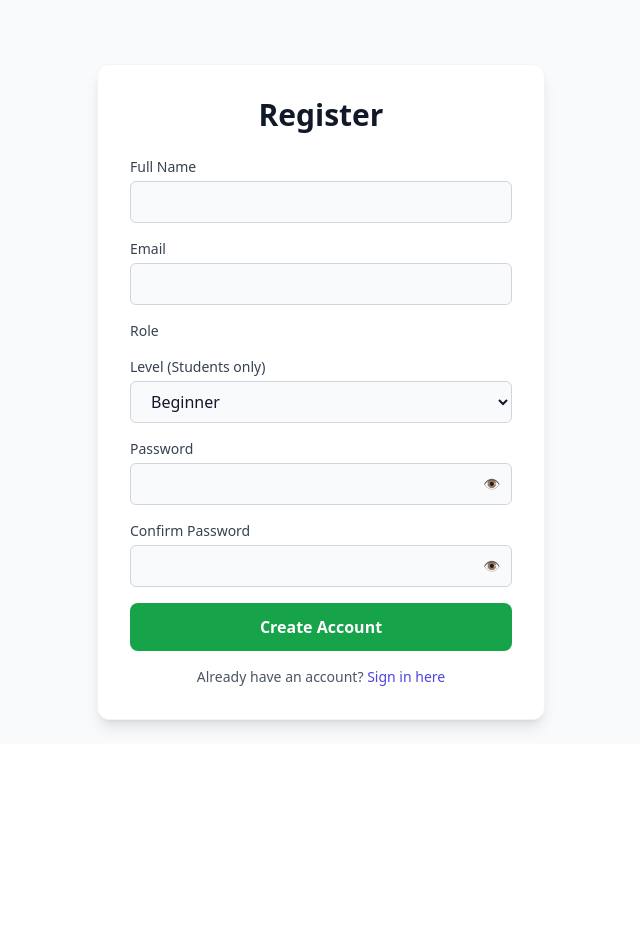
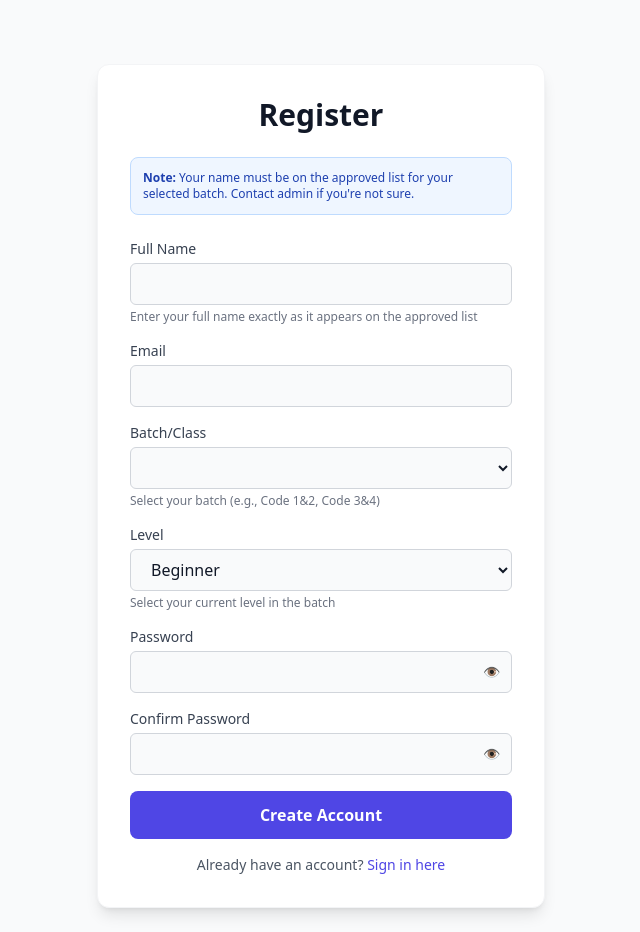
Before and after one commit to 1efferson/QR-ATTENDANCE, a Flask app: template app/templates/auth/register.html in a window 1280 px wide. Shown: the part 65-997 px from the top of the page, without its empty margins (319-959 px from the left). Before the commit the page ends 797 px from the top, so only its background shows below. Run offline with Flask 3, Linux system fonts and the light colour scheme; the template is opened without the code that fills it: values that come from a table or form of the project are taken from there, others are empty; some libraries are stand-ins or nearby versions.

Commit message:
Update register template to support batch and level selection

```diff
--- a/app/templates/auth/register.html
+++ b/app/templates/auth/register.html
@@ -4,50 +4,61 @@
 {% block content %}
 <div class="max-w-md mx-auto mt-10 bg-white p-8 rounded-xl shadow-lg border border-gray-100">
     <h2 class="text-3xl font-extrabold text-gray-900 text-center mb-6">Register</h2>
+
+    <!-- Info Box -->
+    <div class="bg-blue-50 border border-blue-200 rounded-lg p-3 mb-6">
+        <p class="text-xs text-blue-800">
+            <strong>Note:</strong> Your name must be on the approved list for your selected batch. Contact admin if you're not sure.
+        </p>
+    </div>
+
     <form method="POST">
         {{ form.hidden_tag() }}
         <div class="space-y-4">
             <!-- Full Name -->
             <div>
                 <label class="block text-sm font-medium text-gray-700">Full Name</label>
-                {{ form.name(class="mt-1 block w-full px-4 py-2 bg-gray-50 border border-gray-300 rounded-md") }}
+                {{ form.name(class="mt-1 block w-full px-4 py-2 bg-gray-50 border border-gray-300 rounded-md focus:ring-2 focus:ring-indigo-500 focus:border-indigo-500") }}
                 {% if form.name.errors %}
                     <p class="mt-1 text-sm text-red-600">{{ form.name.errors[0] }}</p>
                 {% endif %}
+                <p class="text-xs text-gray-500 mt-1">Enter your full name exactly as it appears on the approved list</p>
             </div>
 
             <!-- Email -->
             <div>
                 <label class="block text-sm font-medium text-gray-700">Email</label>
-                {{ form.email(class="mt-1 block w-full px-4 py-2 bg-gray-50 border border-gray-300 rounded-md") }}
+                {{ form.email(class="mt-1 block w-full px-4 py-2 bg-gray-50 border border-gray-300 rounded-md focus:ring-2 focus:ring-indigo-500 focus:border-indigo-500") }}
                 {% if form.email.errors %}
                     <p class="mt-1 text-sm text-red-600">{{ form.email.errors[0] }}</p>
                 {% endif %}
             </div>
 
-            <!-- Role -->
+            <!-- Batch Selection -->
             <div>
-                <label class="block text-sm font-medium text-gray-700">Role</label>
-                {{ form.role(class="mt-1 block w-full px-4 py-2 bg-gray-50 border border-gray-300 rounded-md") }}
-                {% if form.role.errors %}
-                    <p class="mt-1 text-sm text-red-600">{{ form.role.errors[0] }}</p>
+                <label class="block text-sm font-medium text-gray-700">Batch/Class</label>
+                {{ form.batch(class="mt-1 block w-full px-4 py-2 bg-gray-50 border border-gray-300 rounded-md focus:ring-2 focus:ring-indigo-500 focus:border-indigo-500") }}
+                {% if form.batch.errors %}
+                    <p class="mt-1 text-sm text-red-600">{{ form.batch.errors[0] }}</p>
                 {% endif %}
+                <p class="text-xs text-gray-500 mt-1">Select your batch (e.g., Code 1&2, Code 3&4)</p>
             </div>
 
             <!-- Level -->
             <div>
-                <label class="block text-sm font-medium text-gray-700">Level (Students only)</label>
-                {{ form.level(class="mt-1 block w-full px-4 py-2 bg-gray-50 border border-gray-300 rounded-md") }}
+                <label class="block text-sm font-medium text-gray-700">Level</label>
+                {{ form.level(class="mt-1 block w-full px-4 py-2 bg-gray-50 border border-gray-300 rounded-md focus:ring-2 focus:ring-indigo-500 focus:border-indigo-500") }}
                 {% if form.level.errors %}
                     <p class="mt-1 text-sm text-red-600">{{ form.level.errors[0] }}</p>
                 {% endif %}
+                <p class="text-xs text-gray-500 mt-1">Select your current level in the batch</p>
             </div>
 
             <!-- Password with Show/Hide -->
             <div>
                 <label class="block text-sm font-medium text-gray-700">Password</label>
                 <div class="relative">
-                    {{ form.password(class="mt-1 block w-full px-4 py-2 pr-10 bg-gray-50 border border-gray-300 rounded-md", id="password") }}
+                    {{ form.password(class="mt-1 block w-full px-4 py-2 pr-10 bg-gray-50 border border-gray-300 rounded-md focus:ring-2 focus:ring-indigo-500 focus:border-indigo-500", id="password") }}
                     <button type="button" onclick="togglePassword('password', 'togglePassword1')"
                             class="absolute inset-y-0 right-0 pr-3 flex items-center text-sm text-gray-600 hover:text-gray-800">
                         <span id="togglePassword1">👁️</span>
@@ -62,7 +73,7 @@
             <div>
                 <label class="block text-sm font-medium text-gray-700">Confirm Password</label>
                 <div class="relative">
-                    {{ form.confirm_password(class="mt-1 block w-full px-4 py-2 pr-10 bg-gray-50 border border-gray-300 rounded-md", id="confirm_password") }}
+                    {{ form.confirm_password(class="mt-1 block w-full px-4 py-2 pr-10 bg-gray-50 border border-gray-300 rounded-md focus:ring-2 focus:ring-indigo-500 focus:border-indigo-500", id="confirm_password") }}
                     <button type="button" onclick="togglePassword('confirm_password', 'togglePassword2')"
                             class="absolute inset-y-0 right-0 pr-3 flex items-center text-sm text-gray-600 hover:text-gray-800">
                         <span id="togglePassword2">👁️</span>
@@ -73,7 +84,7 @@
                 {% endif %}
             </div>
 
-            <button type="submit" class="w-full py-3 px-4 bg-green-600 hover:bg-green-700 text-white font-bold rounded-lg transition duration-200">
+            <button type="submit" class="w-full py-3 px-4 bg-indigo-600 hover:bg-indigo-700 text-white font-bold rounded-lg transition duration-200">
                 Create Account
             </button>
         </div>
```
Also changed, not shown: app/templates/auth/change_password.html (added, +103 -0 lines).
